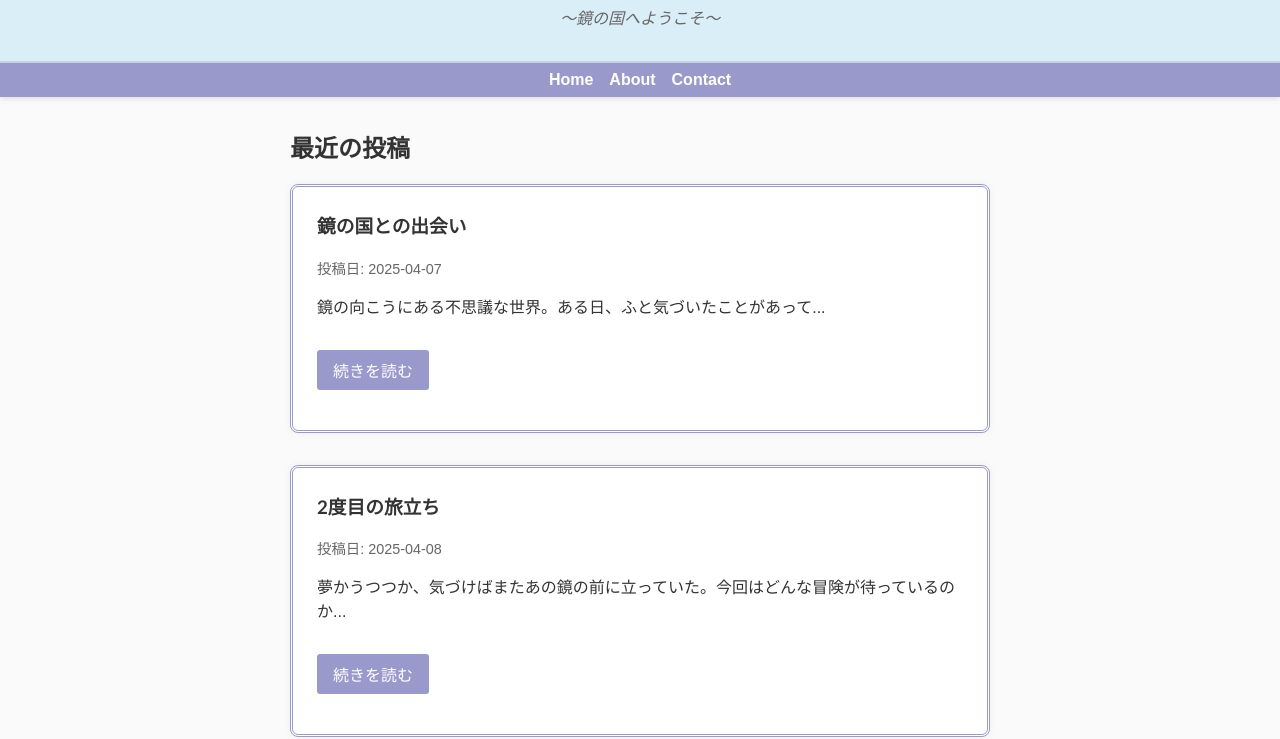
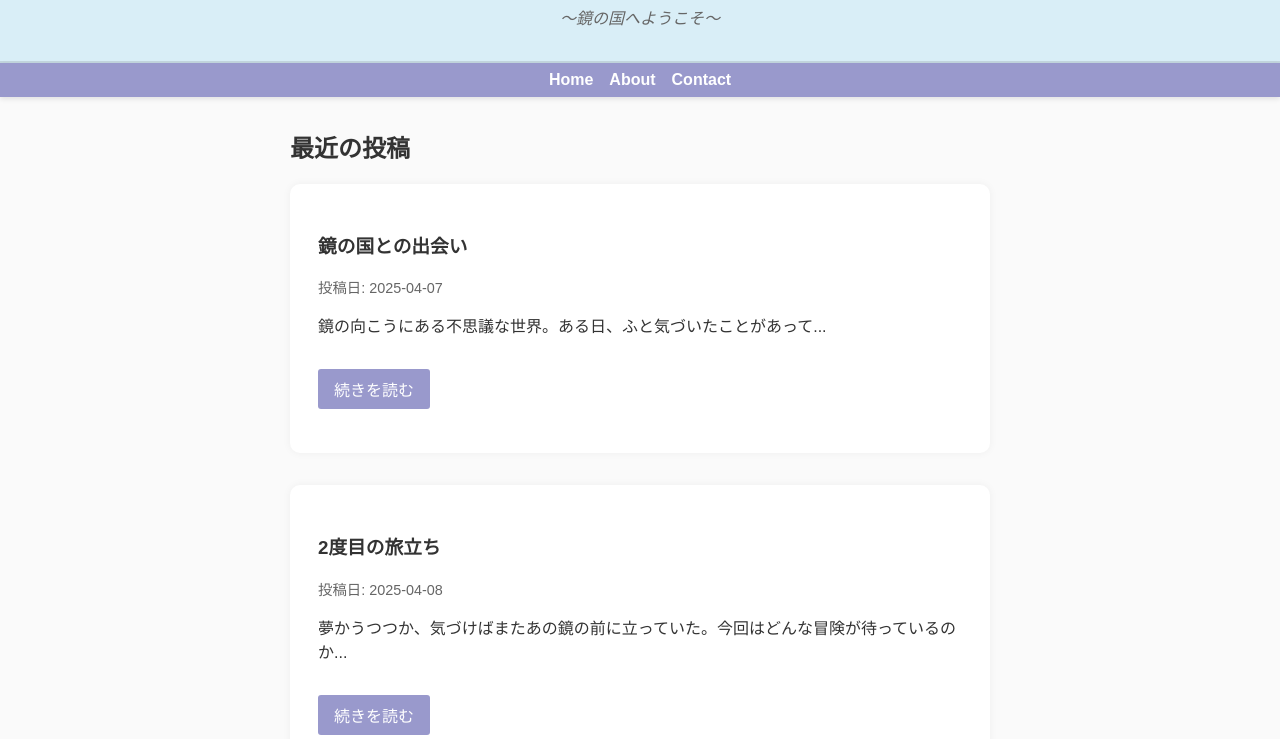
Before and after one commit to HanasakaAlice/HanasakaAlice.github.io, a plain HTML site: page index.html in a window 1280 px wide. Shown: the part 81-820 px from the top of the page. Drawn offline with Linux system fonts and the light colour scheme.

Commit message:
Update style.css

```diff
--- a/style.css
+++ b/style.css
@@ -74,6 +74,17 @@ body {
 
 /* 投稿要素 */
 .post, .post-summary {
+  position: relative;       /* 疑似要素の配置に必要 */
+  background-color: #fff;
+  padding: 1.5rem;
+  margin-bottom: 2rem;
+  border: 4px solid transparent; /* 一旦透明の枠 */
+  border-radius: 10px;
+  /* 既存のシャドウ等があればお好みで */
+  box-shadow: 0 0 8px rgba(0, 0, 0, 0.05);
+}
+
+/* .post-summary {
   /* 既存のスタイルがある場合はそれを活かしつつ、追加or変更 */
   background-color: #fff;
   padding: 1.5rem;
@@ -83,7 +94,7 @@ body {
   border-radius: 8px;                    /* 角を少し丸める */
   box-shadow: 0 0 8px rgba(0, 0, 0, 0.05);/* さりげない影 */
 }
-
+ */
 
 .post h2, .post-summary h3 {
   margin-top: 0;
```
